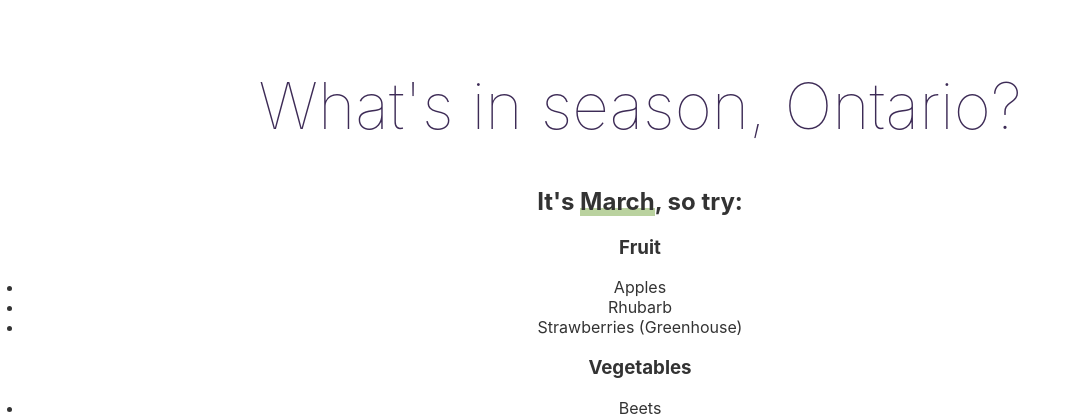
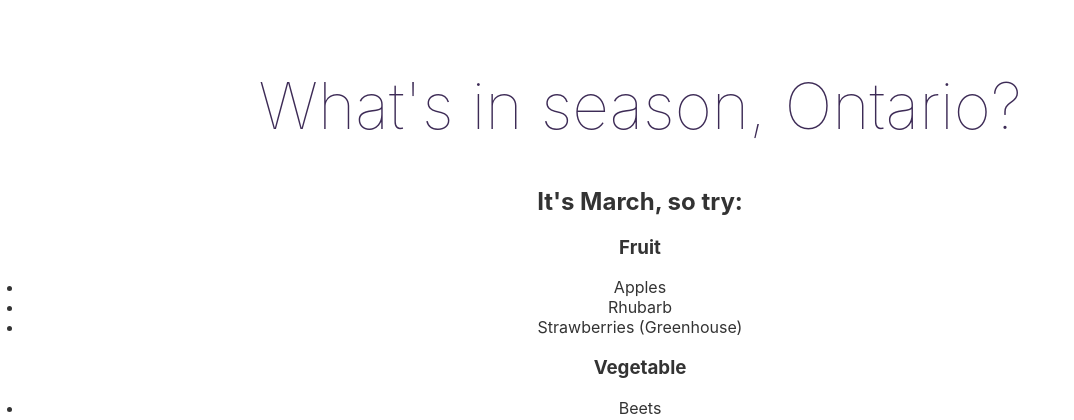
Before and after one commit to andreidobrinski/produce-in-season, a Svelte app: page / in a window 1280 px wide. Shown: the top 420 px of the page, without its empty margins (0-1074 px from the left). Built offline with nearby package versions, Linux system fonts and the light colour scheme.

Commit message:
refactor to use ProductList

```diff
--- a/src/App.svelte
+++ b/src/App.svelte
@@ -1,6 +1,7 @@
 <script>
   import * as data from "../ontarioData.json";
   import { getMonth } from "./helper";
+  import ProduceList from "./ProduceList.svelte";
   const monthNumber = new Date().getMonth();
   const month = getMonth(monthNumber);
   const initialProduce = {
@@ -15,28 +16,13 @@
         [current.type]: [...acc[current.type], { ...current }],
       };
     }, initialProduce);
-  console.log("produce", produce);
 </script>
 
 <main>
   <h1>What's in season, Ontario?</h1>
   <h2>It's <span class="month">{month}</span>, so try:</h2>
-  <h3>Fruit</h3>
-  <ul>
-    {#each produce.fruit as item}
-      <li>
-        {item.produce}
-      </li>
-    {/each}
-  </ul>
-  <h3>Vegetables</h3>
-  <ul>
-    {#each produce.vegetable as item}
-      <li>
-        {item.produce}
-      </li>
-    {/each}
-  </ul>
+  <ProduceList produce={produce.fruit} />
+  <ProduceList produce={produce.vegetable} />
 </main>
 
 <style>
@@ -53,14 +39,6 @@
     font-weight: 100;
   }
 
-  ul {
-    padding: 0;
-  }
-
-  .month {
-    box-shadow: inset 0 -8px 0 0 var(--green);
-  }
-
   @media (min-width: 640px) {
     main {
       max-width: none;
@@ -73,5 +51,7 @@
     --violet: rgb(128, 138, 159);
     --green: rgb(186, 210, 159);
     --lightGreen: rgb(204, 245, 172);
+    --shadowColour: var(--green);
+    --boxShadow: (box-shadow: inset 0 -8px 0 0 var(--colour));
   }
 </style>
--- /dev/null
+++ b/src/ProduceList.svelte
@@ -0,0 +1,23 @@
+<script>
+  export let produce;
+  const type = produce[1].type;
+</script>
+
+<h3>{type}</h3>
+<ul>
+  {#each produce as item}
+    <li>
+      {item.produce}
+    </li>
+  {/each}
+</ul>
+
+<style>
+  ul {
+    padding: 0;
+  }
+
+  h3 {
+    text-transform: capitalize;
+  }
+</style>
```
